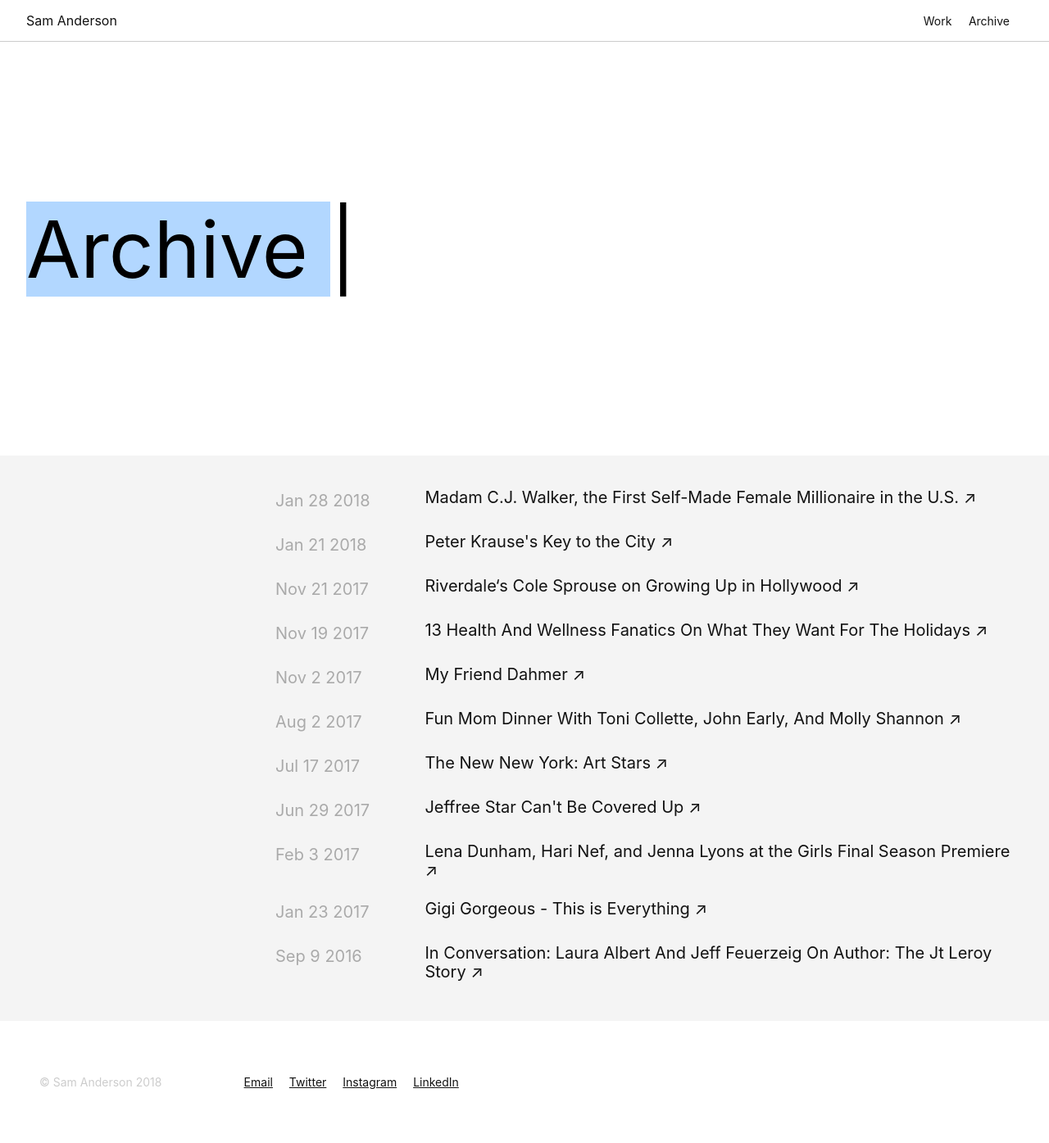
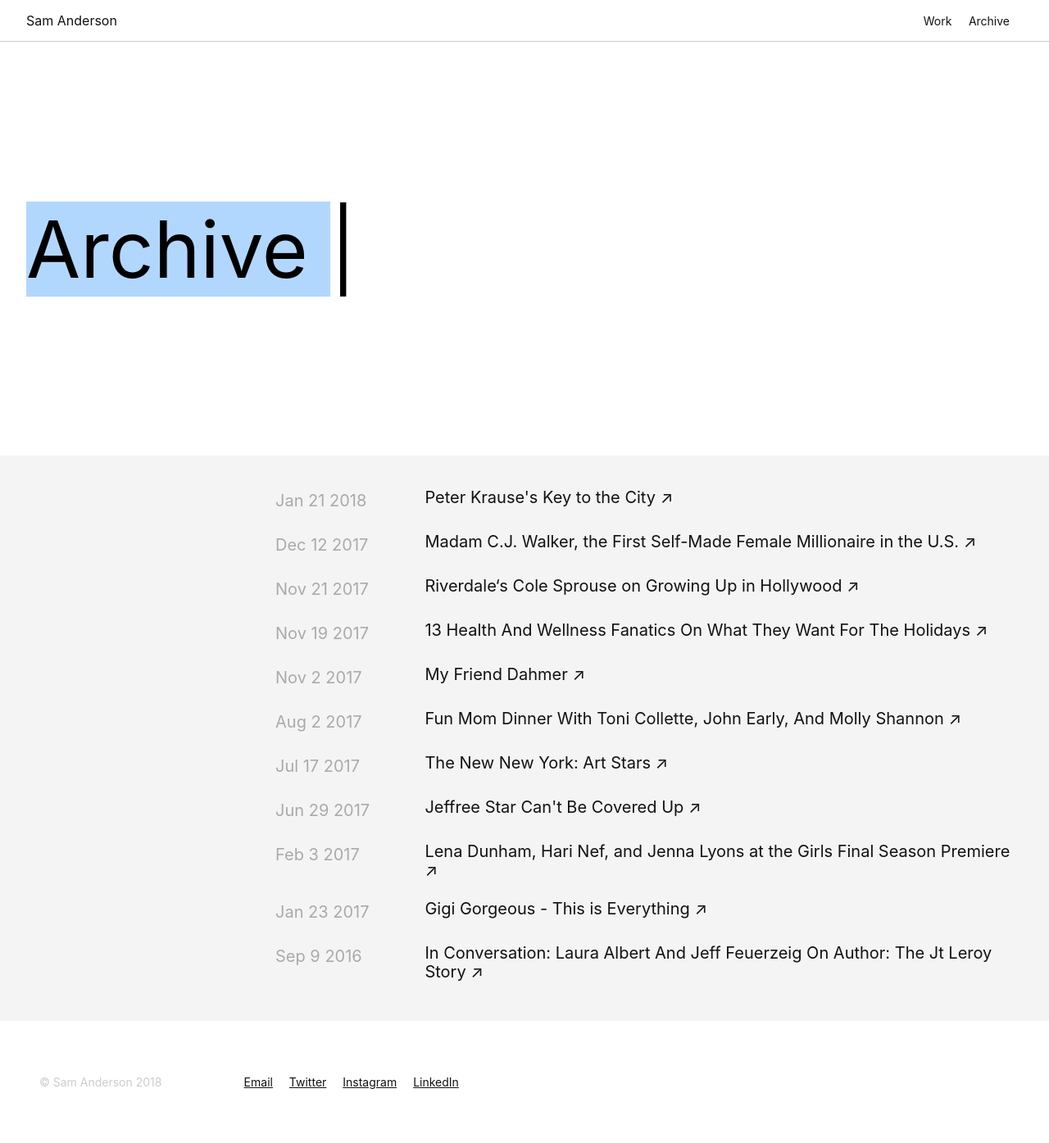
Before and after one commit to willanderson/sja-portfolio, a Jekyll site: the page built from archive.md, in a window 1280 px wide. Shown: the whole page at 82% size. Built offline with Jekyll 4.4.1, drawn with Linux system fonts in a browser that asks for light colours; nearby versions of some CDN libraries.

Commit message:
Updated Madam Cj Walker The First Self Made Female Millionaire In The Us and 1 other file

```diff
--- a/_posts/2018-01-28-madam-cj-walker-the-first-self-made-female-millionaire-in-the-us.markdown
+++ b/_posts/2017-12-12-madam-cj-walker-the-first-self-made-female-millionaire-in-the-us.markdown
@@ -1,6 +1,6 @@
 ---
 title: Madam C.J. Walker, the First Self-Made Female Millionaire in the U.S.
-date: 2018-01-28 23:51:00 Z
+date: 2017-12-12 23:51:00 Z
 categories:
 - Mental_Floss
 image: "/uploads/open-uri20180113-11823-1y2acne-a2cc9f.png"
```
